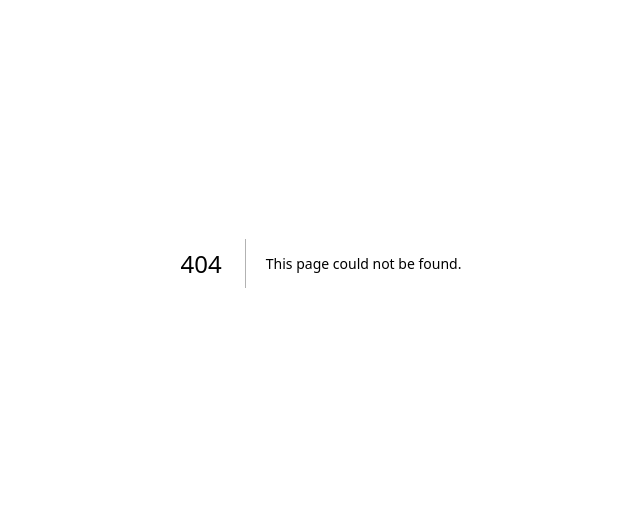
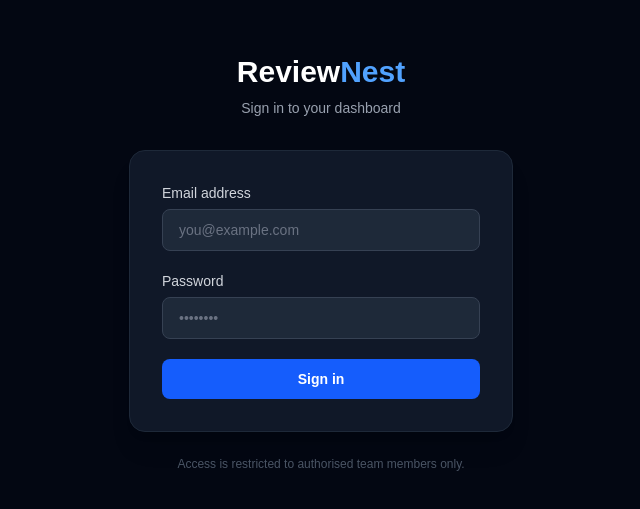
Before and after one commit to Moe-Ebi/review-nest, a Next.js app: page /login in a window 1280 px wide. Before the commit this address had no page. Shown: the part 137-646 px from the top of the page, without its empty margins (319-959 px from the left). Built offline with nearby package versions, Linux system fonts and the light colour scheme.

Commit message:
Phase 2: Supabase Auth with email allowlist, login page, protected dashboard, proxy route guard

```diff
--- /dev/null
+++ b/src/app/actions/auth.ts
@@ -0,0 +1,37 @@
+'use server'
+
+import { redirect } from 'next/navigation'
+import { createClient } from '@/lib/supabase/server'
+import { createAdminClient } from '@/lib/supabase/admin'
+
+export async function login(formData: FormData) {
+  const email = formData.get('email') as string
+  const password = formData.get('password') as string
+
+  // Check allowlist first using the admin client (bypasses RLS)
+  const admin = createAdminClient()
+  const { data: allowed } = await admin
+    .from('team_allowlist')
+    .select('email')
+    .eq('email', email.toLowerCase().trim())
+    .single()
+
+  if (!allowed) {
+    redirect('/login?error=not_allowed')
+  }
+
+  const supabase = await createClient()
+  const { error } = await supabase.auth.signInWithPassword({ email, password })
+
+  if (error) {
+    redirect('/login?error=invalid_credentials')
+  }
+
+  redirect('/dashboard')
+}
+
+export async function logout() {
+  const supabase = await createClient()
+  await supabase.auth.signOut()
+  redirect('/login')
+}
--- /dev/null
+++ b/src/app/dashboard/page.tsx
@@ -0,0 +1,47 @@
+import { redirect } from 'next/navigation'
+import { createClient } from '@/lib/supabase/server'
+import { logout } from '@/app/actions/auth'
+
+export default async function DashboardPage() {
+  const supabase = await createClient()
+  const { data: { user } } = await supabase.auth.getUser()
+
+  if (!user) redirect('/login')
+
+  return (
+    <main className="min-h-screen bg-gray-950 text-white">
+      {/* Top nav */}
+      <header className="border-b border-gray-800 bg-gray-900">
+        <div className="max-w-6xl mx-auto px-6 py-4 flex items-center justify-between">
+          <h1 className="text-xl font-bold">
+            Review<span className="text-blue-400">Nest</span>
+          </h1>
+          <div className="flex items-center gap-4">
+            <span className="text-sm text-gray-400">{user.email}</span>
+            <form action={logout}>
+              <button
+                type="submit"
+                className="text-sm text-gray-400 hover:text-white border border-gray-700 hover:border-gray-500 rounded-lg px-3 py-1.5 transition"
+              >
+                Sign out
+              </button>
+            </form>
+          </div>
+        </div>
+      </header>
+
+      {/* Body */}
+      <div className="max-w-6xl mx-auto px-6 py-16 text-center">
+        <div className="inline-flex items-center gap-2 bg-blue-500/10 border border-blue-500/30 text-blue-400 text-sm font-medium px-4 py-2 rounded-full mb-6">
+          <span className="w-2 h-2 bg-blue-400 rounded-full inline-block" />
+          Authenticated
+        </div>
+        <h2 className="text-3xl font-bold mb-3">Welcome to your dashboard</h2>
+        <p className="text-gray-400">
+          Signed in as <span className="text-white font-medium">{user.email}</span>
+        </p>
+        <p className="text-gray-600 text-sm mt-8">Phase 2 — Team Login ✓ &nbsp;·&nbsp; More features coming in Phase 3</p>
+      </div>
+    </main>
+  )
+}
--- /dev/null
+++ b/src/app/login/page.tsx
@@ -0,0 +1,80 @@
+import { login } from '@/app/actions/auth'
+
+interface Props {
+  searchParams: Promise<{ error?: string }>
+}
+
+const errorMessages: Record<string, string> = {
+  not_allowed: 'This email is not authorised to access the dashboard.',
+  invalid_credentials: 'Incorrect email or password.',
+}
+
+export default async function LoginPage({ searchParams }: Props) {
+  const { error } = await searchParams
+
+  return (
+    <main className="min-h-screen bg-gray-950 flex items-center justify-center p-4">
+      <div className="w-full max-w-sm">
+        {/* Logo */}
+        <div className="text-center mb-8">
+          <h1 className="text-3xl font-bold text-white">
+            Review<span className="text-blue-400">Nest</span>
+          </h1>
+          <p className="text-gray-400 text-sm mt-2">Sign in to your dashboard</p>
+        </div>
+
+        {/* Card */}
+        <div className="bg-gray-900 border border-gray-800 rounded-2xl p-8 shadow-xl">
+          {error && (
+            <div className="mb-5 bg-red-500/10 border border-red-500/30 text-red-400 text-sm rounded-lg px-4 py-3">
+              {errorMessages[error] ?? 'Something went wrong. Please try again.'}
+            </div>
+          )}
+
+          <form action={login} className="space-y-5">
+            <div>
+              <label htmlFor="email" className="block text-sm font-medium text-gray-300 mb-1.5">
+                Email address
+              </label>
+              <input
+                id="email"
+                name="email"
+                type="email"
+                required
+                autoComplete="email"
+                className="w-full bg-gray-800 border border-gray-700 text-white rounded-lg px-4 py-2.5 text-sm placeholder-gray-500 focus:outline-none focus:ring-2 focus:ring-blue-500 focus:border-transparent transition"
+                placeholder="you@example.com"
+              />
+            </div>
+
+            <div>
+              <label htmlFor="password" className="block text-sm font-medium text-gray-300 mb-1.5">
+                Password
+              </label>
+              <input
+                id="password"
+                name="password"
+                type="password"
+                required
+                autoComplete="current-password"
+                className="w-full bg-gray-800 border border-gray-700 text-white rounded-lg px-4 py-2.5 text-sm placeholder-gray-500 focus:outline-none focus:ring-2 focus:ring-blue-500 focus:border-transparent transition"
+                placeholder="••••••••"
+              />
+            </div>
+
+            <button
+              type="submit"
+              className="w-full bg-blue-600 hover:bg-blue-500 text-white font-semibold rounded-lg px-4 py-2.5 text-sm transition focus:outline-none focus:ring-2 focus:ring-blue-500 focus:ring-offset-2 focus:ring-offset-gray-900"
+            >
+              Sign in
+            </button>
+          </form>
+        </div>
+
+        <p className="text-center text-gray-600 text-xs mt-6">
+          Access is restricted to authorised team members only.
+        </p>
+      </div>
+    </main>
+  )
+}
--- /dev/null
+++ b/src/proxy.ts
@@ -0,0 +1,48 @@
+import { createServerClient } from '@supabase/ssr'
+import { NextResponse, type NextRequest } from 'next/server'
+
+export async function proxy(request: NextRequest) {
+  let supabaseResponse = NextResponse.next({ request })
+
+  const supabase = createServerClient(
+    process.env.NEXT_PUBLIC_SUPABASE_URL!,
+    process.env.NEXT_PUBLIC_SUPABASE_ANON_KEY!,
+    {
+      cookies: {
+        getAll() {
+          return request.cookies.getAll()
+        },
+        setAll(cookiesToSet) {
+          cookiesToSet.forEach(({ name, value }) =>
+            request.cookies.set(name, value)
+          )
+          supabaseResponse = NextResponse.next({ request })
+          cookiesToSet.forEach(({ name, value, options }) =>
+            supabaseResponse.cookies.set(name, value, options)
+          )
+        },
+      },
+    }
+  )
+
+  const { data: { user } } = await supabase.auth.getUser()
+
+  const isAuthPage = request.nextUrl.pathname.startsWith('/login')
+  const isDashboard = request.nextUrl.pathname.startsWith('/dashboard')
+
+  // Redirect unauthenticated users away from dashboard
+  if (isDashboard && !user) {
+    return NextResponse.redirect(new URL('/login', request.url))
+  }
+
+  // Redirect authenticated users away from login
+  if (isAuthPage && user) {
+    return NextResponse.redirect(new URL('/dashboard', request.url))
+  }
+
+  return supabaseResponse
+}
+
+export const config = {
+  matcher: ['/dashboard/:path*', '/login'],
+}
```
Also changed, not shown: 1 other file (tests, documents, lock files or other folders).
